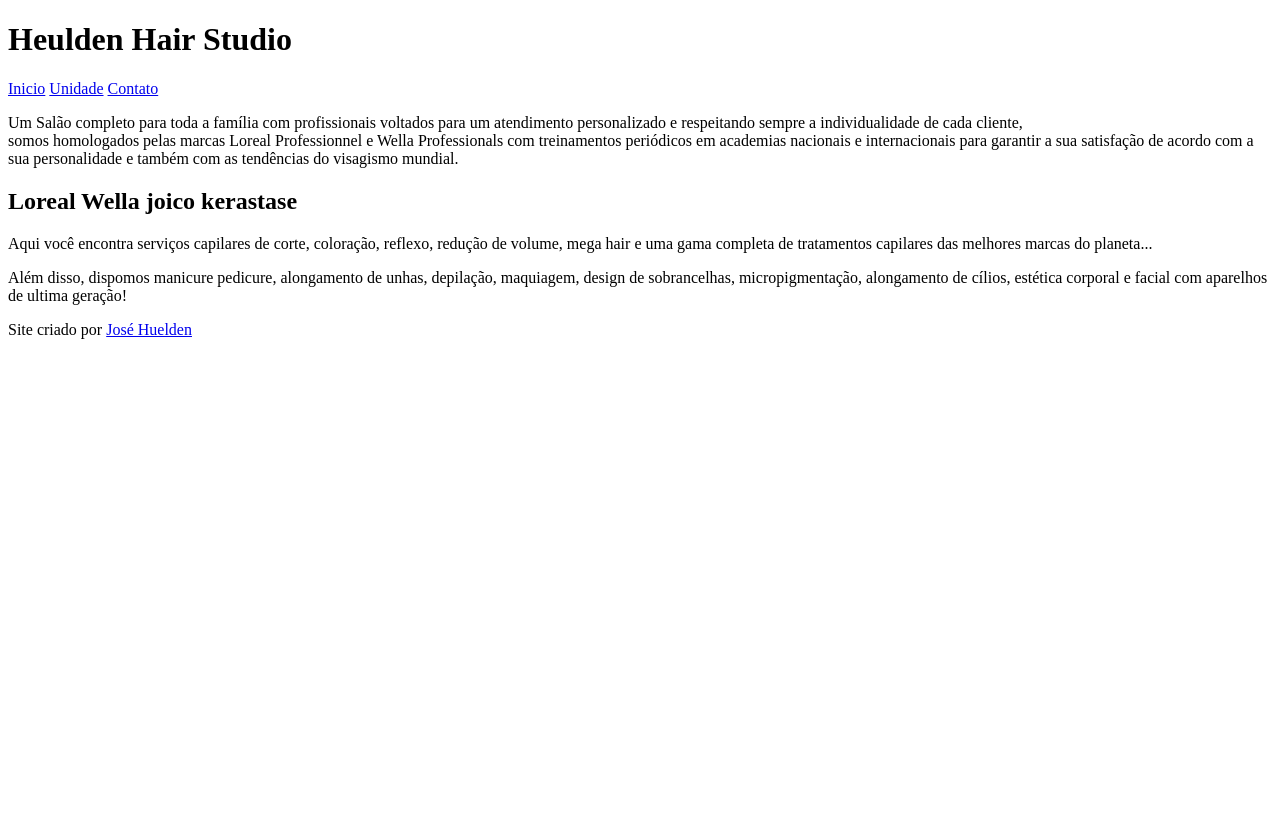
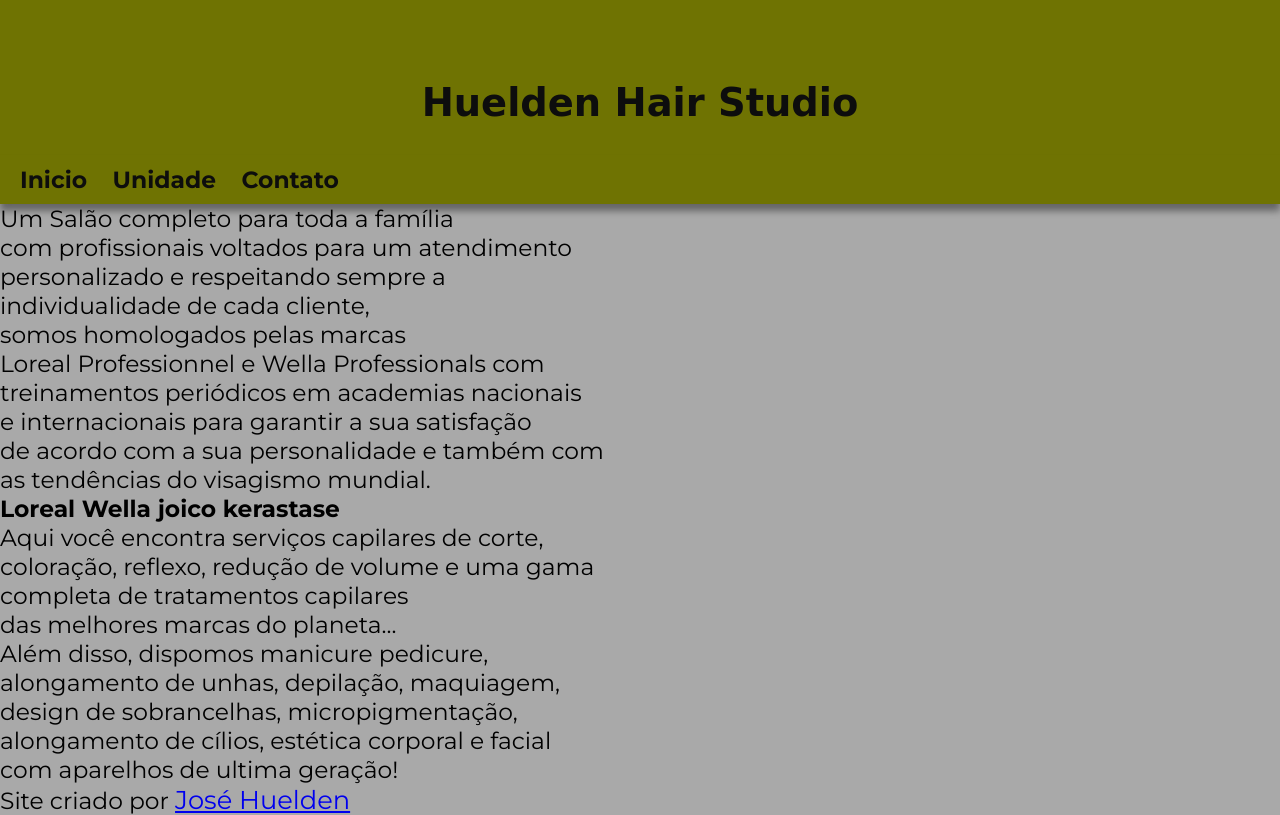
Before and after one commit to huelden/projeto-salao-de-beleza, a plain HTML site: page index.html in a window 1280 px wide. Drawn offline with Linux system fonts and the light colour scheme; a web font is replaced by a local one.

Commit message:
montando o estilo

```diff
--- a/estilo/style.css
+++ b/estilo/style.css
@@ -7,10 +7,59 @@
 @import url('https://fonts.googleapis.com/css2?family=LXGW+WenKai+Mono+TC&family=Montserrat:ital,wght@0,100..900;1,100..900&family=Playwrite+CO:wght@100..400&family=Ubuntu&display=swap');
 
 :root {
-    --
+    --cor01: #6F7302;
+    --cor02: #ECF230;
+    --cor03: #F2E63D;
+    --cor04: #594302;
+    --cor05: #0D0D0D;
 
 
     --fonte01: verdana, Geneva, Tahoma, sans-serif;
     --fonte02: "Playwrite CO", cursive;
     --fonte03: "Montserrat", sans-serif;
 }
+*{
+    margin: 0px;
+    padding: 0px;
+    font-size: 1.1em;
+}
+html, body {
+    min-height: 100vh;
+    background-color: darkgrey;
+    font-family: var(--fonte03);
+}
+header {
+    background-color: var(--cor01);
+    color: var(--cor05);
+
+    text-align: center;
+    margin: 0px;
+    padding: 30px;
+
+}
+header > h1 {
+    padding-top: 50px;
+    font-variant: cursive;
+    font-family: var(--fonte02);
+    font-size: 3vw;
+}
+nav{
+    background-color: var(--cor01);
+    padding: 10px;
+    box-shadow: 0px 7px 7px rgba(0, 0, 0, 0.404);
+}
+nav > a {
+
+    color: var(--cor05);
+    padding: 10px;
+    border-radius: 5px;
+    text-decoration: none;
+    font-weight: bold;
+    transition-duration: .6s;
+
+}
+nav > a:hover {
+
+    background-color: var(--cor03);
+    color: var(--cor01);
+}
--- a/index.html
+++ b/index.html
@@ -9,7 +9,7 @@
 <body>
     <header>
         <h1>
-            Heulden Hair Studio
+            Huelden Hair Studio
         </h1>
 
     </header>
@@ -23,10 +23,16 @@
 
     <section class="img" id="img01">
 <p>
-    Um Salão completo para toda a família com profissionais voltados para um atendimento personalizado e respeitando sempre a individualidade de cada cliente, <br>
- somos homologados pelas marcas Loreal Professionnel e Wella Professionals com treinamentos periódicos em academias nacionais e internacionais para garantir a sua satisfação de acordo com a sua personalidade e também com as tendências do visagismo mundial.
-
-
+    Um Salão completo para toda a família <br>
+    com profissionais voltados para um atendimento <br>
+    personalizado e respeitando sempre a <br>
+    individualidade de cada cliente, <br>
+    somos homologados pelas marcas <br>
+    Loreal Professionnel e Wella Professionals com <br>
+    treinamentos periódicos em academias nacionais <br>
+    e internacionais para garantir a sua satisfação <br>
+    de acordo com a sua personalidade e também com <br>
+     as tendências do visagismo mundial.
 
 </p>
     </section>
@@ -41,14 +47,21 @@
 
     <section class="img" id="img03">
 <p>
-    Aqui você encontra serviços capilares de corte, coloração, reflexo, redução de volume, mega hair e uma gama completa de tratamentos capilares das melhores marcas do planeta...
+    Aqui você encontra serviços capilares de corte, <br>
+    coloração, reflexo, redução de volume e uma gama <br>
+    completa de tratamentos capilares <br>
+     das melhores marcas do planeta...
 
 </p>
     </section>
 
     <section class="img" id="img">
         <p>
-            Além disso, dispomos manicure pedicure, alongamento de unhas, depilação, maquiagem, design de sobrancelhas, micropigmentação, alongamento de cílios, estética corporal e facial com aparelhos de ultima geração!
+            Além disso, dispomos manicure pedicure, <br>
+            alongamento de unhas, depilação, maquiagem, <br>
+            design de sobrancelhas, micropigmentação, <br>
+            alongamento de cílios, estética corporal e facial <br>
+            com aparelhos de ultima geração!
         </p>
 
     </section>
```
